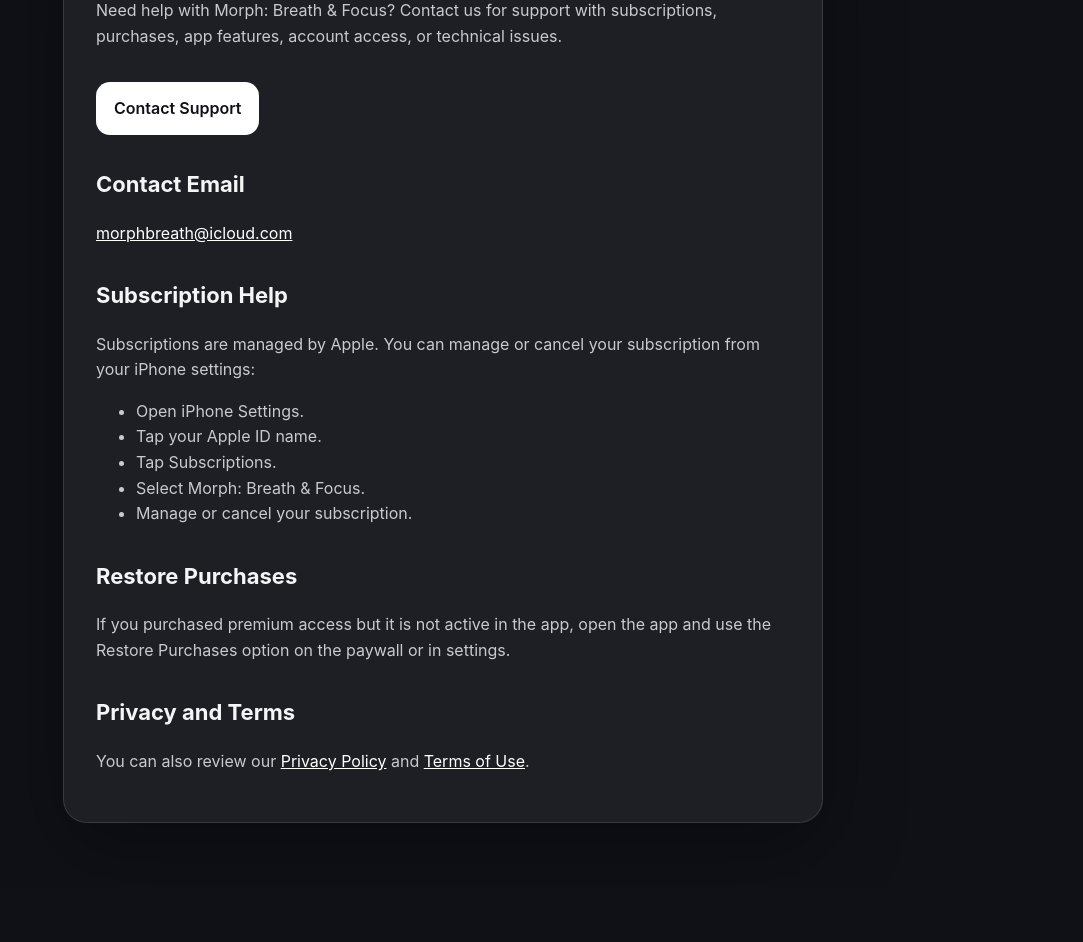
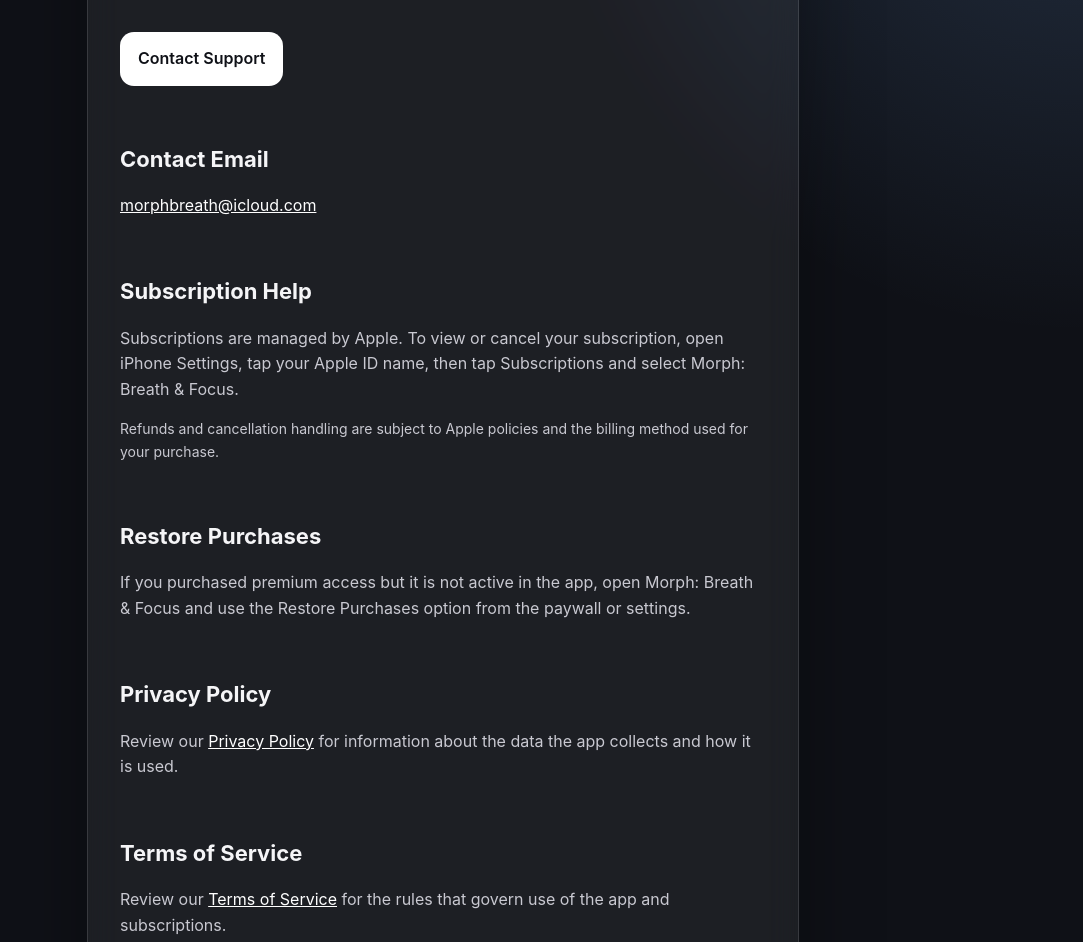
Before and after one commit to AndrewDzhy/morph-legal, a plain HTML site: page support.html in a window 1280 px wide. Shown: the part 206-1148 px from the top of the page, without its empty margins (197-1280 px from the left). Before the commit the page ends 1093 px from the top, so only its background shows below. Drawn offline with Linux system fonts and the light colour scheme.

Commit message:
Update support.html

```diff
--- a/support.html
+++ b/support.html
@@ -3,113 +3,167 @@
 <head>
   <meta charset="UTF-8" />
   <meta name="viewport" content="width=device-width, initial-scale=1.0" />
-  <title>Support - Morph: Breath & Focus</title>
+  <title>Support | Morph: Breath & Focus</title>
+  <meta name="description" content="Support information for Morph: Breath & Focus." />
   <style>
+    :root {
+      color-scheme: dark;
+      --bg: #0f1117;
+      --card: rgba(255, 255, 255, 0.06);
+      --border: rgba(255, 255, 255, 0.12);
+      --text: #f5f5f7;
+      --muted: #c9c9d1;
+      --link: #ffffff;
+      --button: #ffffff;
+      --button-text: #0f1117;
+      --max: 760px;
+    }
+
+    * { box-sizing: border-box; }
+
     body {
       margin: 0;
       font-family: -apple-system, BlinkMacSystemFont, "Segoe UI", Roboto, Arial, sans-serif;
-      background: #0f1117;
-      color: #f5f5f7;
+      background: radial-gradient(circle at top right, rgba(127, 183, 255, 0.18), transparent 28%), var(--bg);
+      color: var(--text);
       line-height: 1.6;
+      min-height: 100vh;
     }
 
     .container {
-      max-width: 760px;
+      max-width: var(--max);
       margin: 0 auto;
       padding: 64px 24px;
     }
 
     .card {
-      background: rgba(255, 255, 255, 0.06);
-      border: 1px solid rgba(255, 255, 255, 0.12);
+      background: var(--card);
+      border: 1px solid var(--border);
       border-radius: 24px;
       padding: 32px;
       box-shadow: 0 24px 80px rgba(0, 0, 0, 0.35);
+      backdrop-filter: blur(16px);
+      -webkit-backdrop-filter: blur(16px);
     }
 
     h1 {
       font-size: 38px;
       line-height: 1.1;
       margin: 0 0 16px;
+      letter-spacing: -0.04em;
     }
 
     h2 {
       margin-top: 32px;
+      margin-bottom: 10px;
       font-size: 22px;
     }
 
     p, li {
-      color: #c9c9d1;
+      color: var(--muted);
       font-size: 16px;
     }
 
     a {
-      color: #ffffff;
+      color: var(--link);
     }
 
     .button {
       display: inline-block;
       margin-top: 16px;
-      color: #0f1117;
-      background: #ffffff;
+      color: var(--button-text);
+      background: var(--button);
       text-decoration: none;
       padding: 14px 18px;
       border-radius: 14px;
       font-weight: 600;
     }
 
-    .back {
-      display: inline-block;
-      margin-bottom: 24px;
-      color: #ffffff;
-      text-decoration: none;
+    .meta {
+      margin-top: 8px;
+      color: var(--muted);
+      font-size: 14px;
+    }
+
+    .section {
+      margin-top: 20px;
+      padding-top: 4px;
+    }
+
+    ul {
+      margin: 12px 0 0;
+      padding-left: 20px;
+    }
+
+    li + li {
+      margin-top: 8px;
     }
   </style>
 </head>
 <body>
   <main class="container">
-    <a class="back" href="index.html">← Back to Home</a>
-
     <section class="card">
       <h1>Morph: Breath & Focus Support</h1>
 
       <p>
-        Need help with Morph: Breath & Focus? Contact us for support with subscriptions,
-        purchases, app features, account access, or technical issues.
+        Need help with Morph: Breath & Focus? Reach out if you have questions about
+        subscriptions, purchases, app behavior, restore purchases, or technical issues.
       </p>
 
       <a class="button" href="mailto:morphbreath@icloud.com">Contact Support</a>
 
+      <div class="section">
         <h2>Contact Email</h2>
         <p>
           <a href="mailto:morphbreath@icloud.com">morphbreath@icloud.com</a>
         </p>
+      </div>
 
+      <div class="section">
         <h2>Subscription Help</h2>
         <p>
-        Subscriptions are managed by Apple. You can manage or cancel your subscription
-        from your iPhone settings:
+          Subscriptions are managed by Apple. To view or cancel your subscription, open
+          iPhone Settings, tap your Apple ID name, then tap Subscriptions and select
+          Morph: Breath & Focus.
         </p>
+        <p class="meta">
+          Refunds and cancellation handling are subject to Apple policies and the billing
+          method used for your purchase.
+        </p>
+      </div>
 
-      <ul>
-        <li>Open iPhone Settings.</li>
-        <li>Tap your Apple ID name.</li>
-        <li>Tap Subscriptions.</li>
-        <li>Select Morph: Breath & Focus.</li>
-        <li>Manage or cancel your subscription.</li>
-      </ul>
-
+      <div class="section">
         <h2>Restore Purchases</h2>
         <p>
-        If you purchased premium access but it is not active in the app, open the app
-        and use the Restore Purchases option on the paywall or in settings.
+          If you purchased premium access but it is not active in the app, open Morph:
+          Breath & Focus and use the Restore Purchases option from the paywall or settings.
         </p>
+      </div>
 
-      <h2>Privacy and Terms</h2>
+      <div class="section">
+        <h2>Privacy Policy</h2>
         <p>
-        You can also review our <a href="privacy.html">Privacy Policy</a> and
-        <a href="terms.html">Terms of Use</a>.
+          Review our <a href="privacy.html">Privacy Policy</a> for information about the
+          data the app collects and how it is used.
         </p>
+      </div>
+
+      <div class="section">
+        <h2>Terms of Service</h2>
+        <p>
+          Review our <a href="terms.html">Terms of Service</a> for the rules that govern
+          use of the app and subscriptions.
+        </p>
+      </div>
+
+      <div class="section">
+        <h2>Technical Issues</h2>
+        <p>
+          If the app is crashing, audio is not starting, or a purchase is not unlocking
+          content, please include your device model, iOS version, and a short description
+          of what happened when you contact support.
+        </p>
+      </div>
     </section>
   </main>
 </body>
```
Lines whose indentation alone changed are shown as unchanged.
